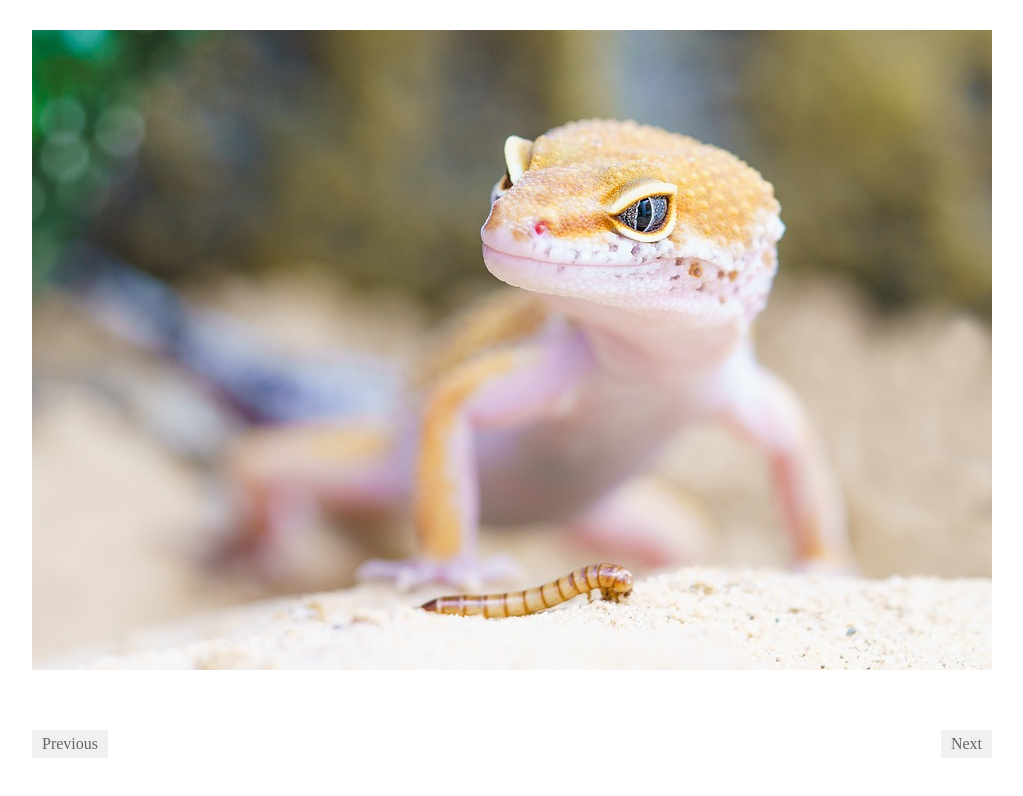
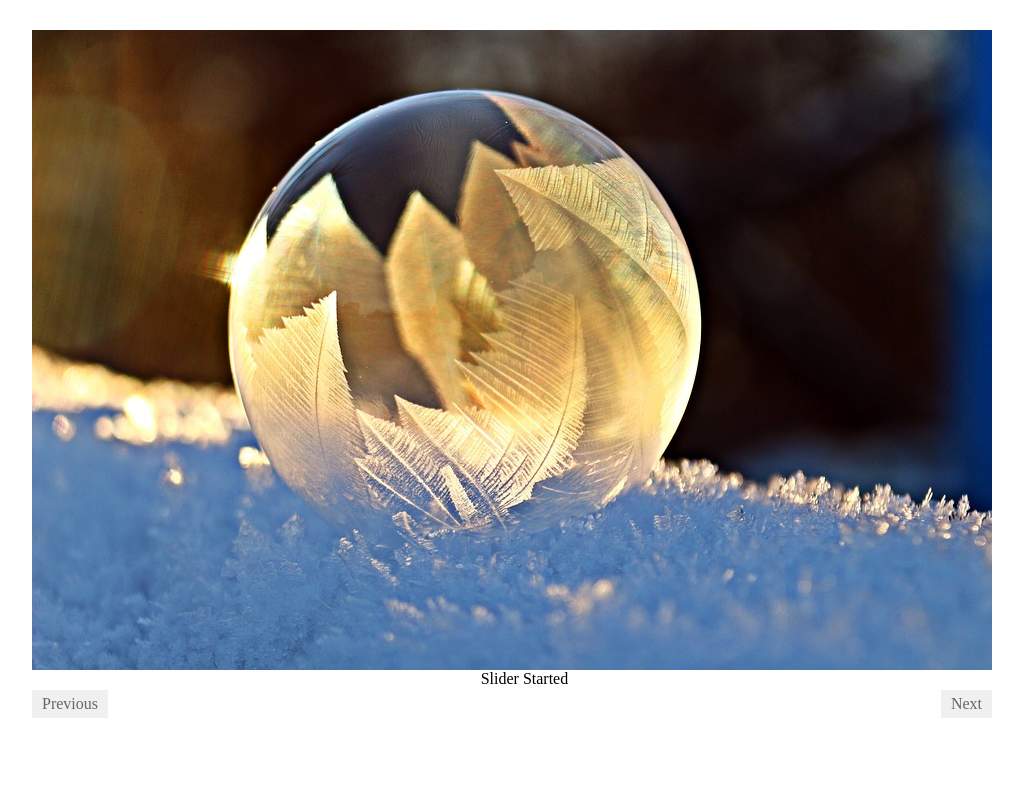
Before and after one commit to coryparham24/slider, a plain HTML site: page index.html in a window 1280 px wide. Both pictures are taken after a click on the link "Previous". Shown: the whole page, without its empty margins (128-1151 px from the left). Drawn offline with Linux system fonts and the light colour scheme.

Commit message:
Added user interaction - Buttons and Hover

```diff
--- a/css/slider.css
+++ b/css/slider.css
@@ -7,7 +7,7 @@
 	width: 960px;
 	height: 640px;
 	overflow: hidden;
-	margin: 30px auto;
+	margin: 30px auto 0 auto;
 }
 
 #slider>img {
@@ -20,7 +20,7 @@
 a {
 	padding: 5px 10px;
 	background-color: #F0F0F0;
-	margin-top: 30px;
+	margin-top: 20px;
 	text-decoration: none;
 	color: #666;
 }
@@ -32,3 +32,13 @@ a.left {
 a.right {
 	float: right;
 }
+
+#status {
+	width: 832.89px;
+	margin: 0;
+	display: inline-block;
+}
+
+p {
+	text-align: center;
+	margin: 0;
--- a/index.html
+++ b/index.html
@@ -12,8 +12,11 @@
 				<img id="3" src="images/3.jpg">
 				<img id="4" src="images/4.jpg">
 			</div>
-			<a href="#" class="left">Previous</a>
-			<a href="#" class="right">Next</a>
+			<a href="#" class="left" onclick="prev(); return false;">Previous</a>
+			<a href="#" class="right" onclick="next(); return false;">Next</a>
+			<div id="status">
+				<p>Slider Started</p>
+			</div>
 		</div>
 
 		<script src="js/jquery.js"></script>
--- a/js/slider.js
+++ b/js/slider.js
@@ -21,3 +21,44 @@ function startSlider() {
 		sliderNext = sliderNext + 1;
 	}, 3000)
 }
+
+function prev() {
+	newSlide = sliderInt - 1;
+	showSlide(newSlide);
+}
+
+function next() {
+	newSlide = sliderInt + 1;
+	showSlide(newSlide);
+}
+
+function stopLoop() {
+	window.clearInterval(loop);
+}
+
+function showSlide(id) {
+	stopLoop();
+	if (id>count) {
+			id = 1;
+	} else if (id<1){
+		id=count;
+	};
+
+	$("#slider>img").fadeOut(300);
+	$("#slider>img#" + id).fadeIn(300);
+
+	sliderInt = id;
+	sliderNext = id + 1;
+	startSlider();
+}
+
+$("#slider>img").hover(
+	function() {
+		stopLoop();
+		$("p").text("Slider Stopped");
+	},
+	function() {
+		startSlider();
+		$("p").text("Slider Started");
+	}
+);
```
